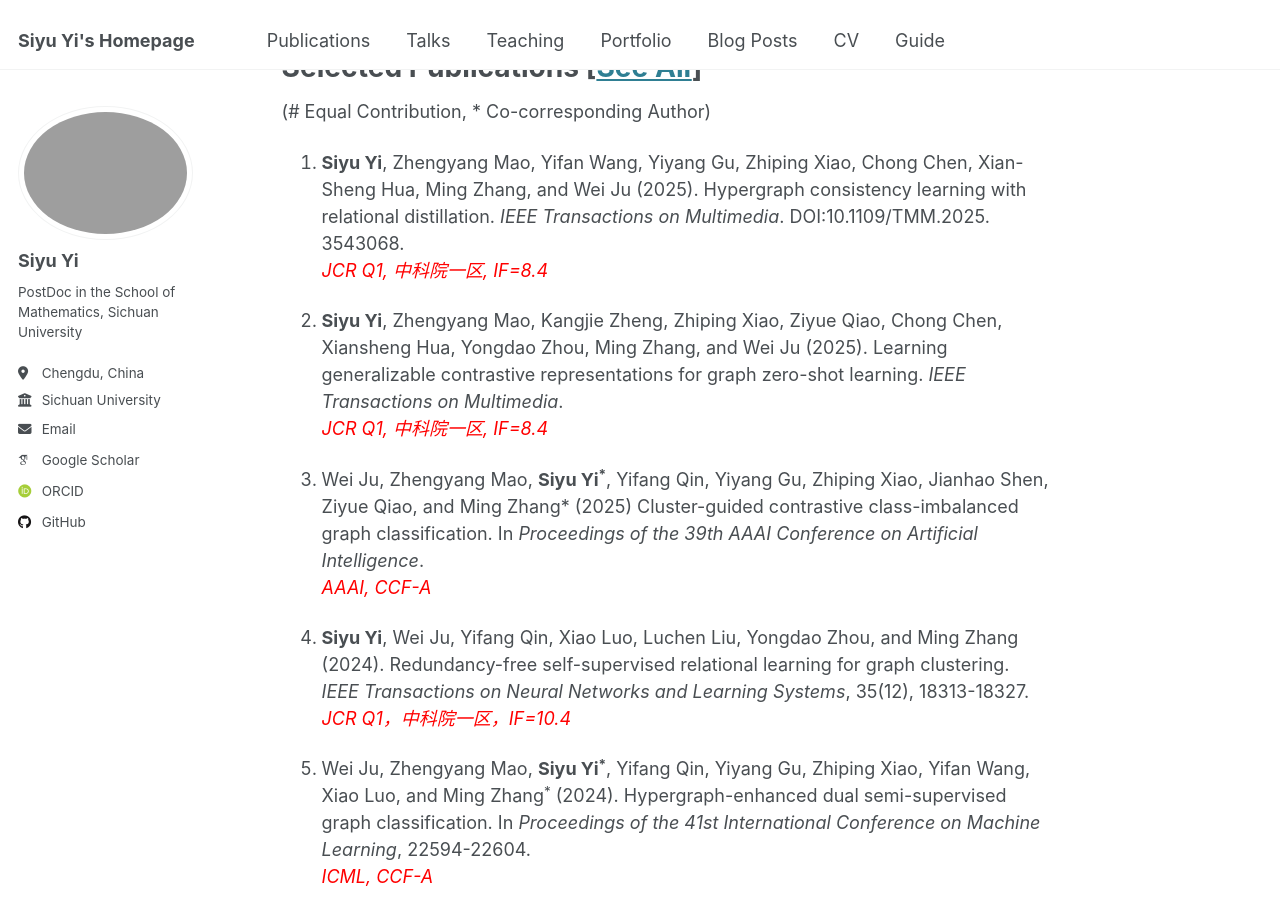
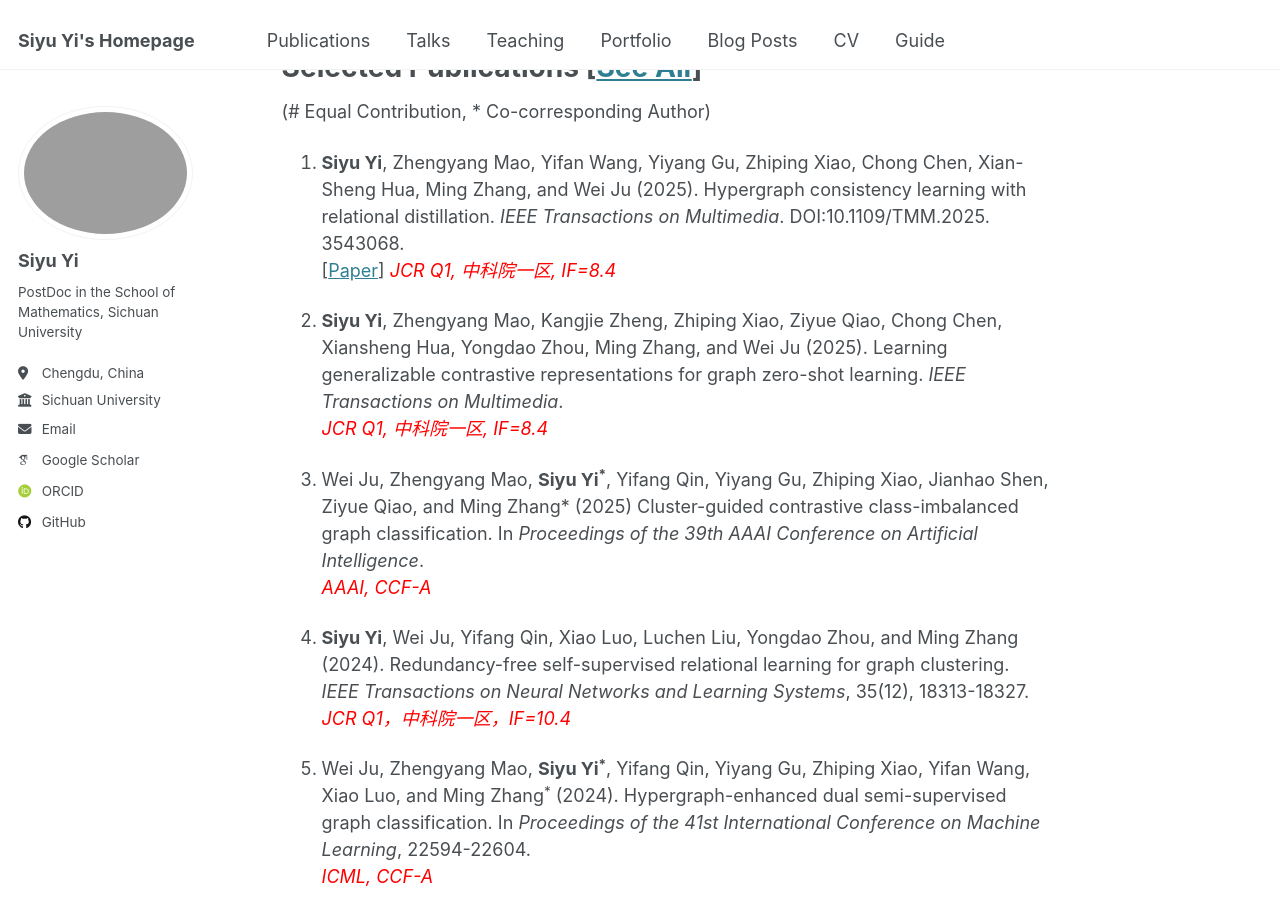
Before and after one commit to yisiyu95/yisiyu95.github.io, a Jekyll site: the page built from _pages/about.md, in a window 1280 px wide and 900 px high, scrolled down 460 px. Built offline with Jekyll 4.4.1, drawn with Linux system fonts in a browser that asks for light colours; some web fonts are replaced.

Commit message:
Update about.md

```diff
--- a/_pages/about.md
+++ b/_pages/about.md
@@ -25,7 +25,7 @@ Selected Publications [[See All](https://yisiyu95.github.io/publications/)]
 (\# Equal Contribution, \* Co-corresponding Author)
 
 1.  **Siyu Yi**, Zhengyang Mao, Yifan Wang, Yiyang Gu, Zhiping Xiao, Chong Chen, Xian-Sheng Hua, Ming Zhang, and Wei Ju (2025). Hypergraph consistency learning with relational distillation. *IEEE Transactions on Multimedia*. DOI:10.1109/TMM.2025. 3543068. <br>
-*<span style="color:red">JCR Q1, 中科院一区, IF=8.4</span>*
+[[Paper](../files/24.07.21-ICML Hypergraph-enhanced dual semi-supervised graph classification.pdf)] *<span style="color:red">JCR Q1, 中科院一区, IF=8.4</span>*
 
 
 1.  **Siyu Yi**, Zhengyang Mao, Kangjie Zheng, Zhiping Xiao, Ziyue Qiao, Chong Chen, Xiansheng Hua, Yongdao Zhou, Ming Zhang, and Wei Ju (2025). Learning generalizable contrastive representations for graph zero-shot learning. *IEEE Transactions on Multimedia*.  <br>
```
